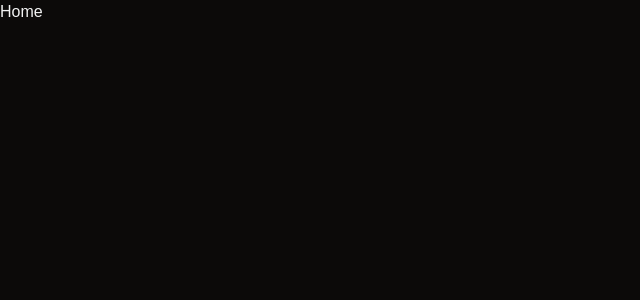
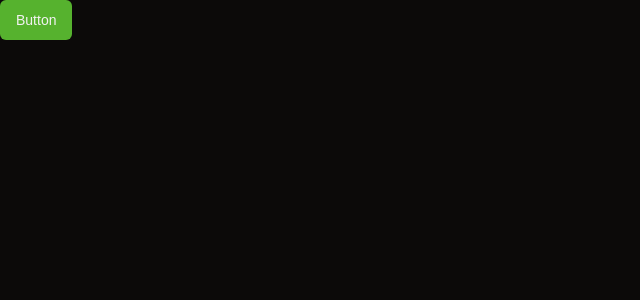
Before and after one commit to diogokimisima/finance-ia, a Next.js app: page / in a window 1280 px wide. Shown: the top 300 px of the page, without its empty margins (0-640 px from the left). Built offline with nearby package versions, Linux system fonts and the light colour scheme.

Commit message:
chore: add component shadcn

```diff
--- /dev/null
+++ b/app/_components/ui/button.tsx
@@ -0,0 +1,56 @@
+import * as React from "react"
+import { Slot } from "@radix-ui/react-slot"
+import { cva, type VariantProps } from "class-variance-authority"
+
+import { cn } from "@/app/_lib/utils"
+
+const buttonVariants = cva(
+  "inline-flex items-center justify-center gap-2 whitespace-nowrap rounded-md text-sm font-medium ring-offset-background transition-colors focus-visible:outline-none focus-visible:ring-2 focus-visible:ring-ring focus-visible:ring-offset-2 disabled:pointer-events-none disabled:opacity-50 [&_svg]:pointer-events-none [&_svg]:size-4 [&_svg]:shrink-0",
+  {
+    variants: {
+      variant: {
+        default: "bg-primary text-primary-foreground hover:bg-primary/90",
+        destructive:
+          "bg-destructive text-destructive-foreground hover:bg-destructive/90",
+        outline:
+          "border border-input bg-background hover:bg-accent hover:text-accent-foreground",
+        secondary:
+          "bg-secondary text-secondary-foreground hover:bg-secondary/80",
+        ghost: "hover:bg-accent hover:text-accent-foreground",
+        link: "text-primary underline-offset-4 hover:underline",
+      },
+      size: {
+        default: "h-10 px-4 py-2",
+        sm: "h-9 rounded-md px-3",
+        lg: "h-11 rounded-md px-8",
+        icon: "h-10 w-10",
+      },
+    },
+    defaultVariants: {
+      variant: "default",
+      size: "default",
+    },
+  }
+)
+
+export interface ButtonProps
+  extends React.ButtonHTMLAttributes<HTMLButtonElement>,
+    VariantProps<typeof buttonVariants> {
+  asChild?: boolean
+}
+
+const Button = React.forwardRef<HTMLButtonElement, ButtonProps>(
+  ({ className, variant, size, asChild = false, ...props }, ref) => {
+    const Comp = asChild ? Slot : "button"
+    return (
+      <Comp
+        className={cn(buttonVariants({ variant, size, className }))}
+        ref={ref}
+        {...props}
+      />
+    )
+  }
+)
+Button.displayName = "Button"
+
+export { Button, buttonVariants }
--- a/app/page.tsx
+++ b/app/page.tsx
@@ -1,7 +1,9 @@
+import { Button } from "./_components/ui/button"
+
 const Home = () => {
   return (
     <div className="">
-      <h1>Home</h1>
+      <Button>Button</Button>
     </div>
   )
 }
--- a/package.json
+++ b/package.json
@@ -10,6 +10,7 @@
   },
   "dependencies": {
     "@prisma/client": "^5.21.1",
+    "@radix-ui/react-slot": "^1.1.0",
     "class-variance-authority": "^0.7.0",
     "clsx": "^2.1.1",
     "lucide-react": "^0.454.0",
```
Also changed, not shown: 1 other file (tests, documents, lock files or other folders).
